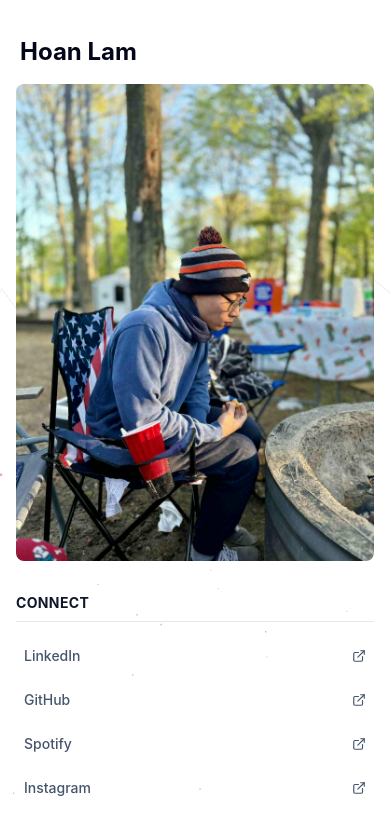
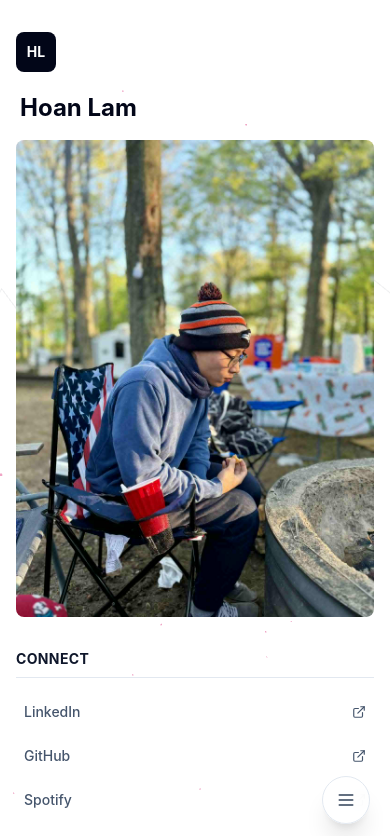
Before and after one commit to clcik-click/Web_Resume, a React (Vite) app in the folder web-resume/: page / in a window 390 px wide. Shown: the top 836 px of the page. Built offline with nearby package versions, Linux system fonts and the light colour scheme.

Commit message:
Add mobile friendly burger

```diff
--- a/web-resume/src/components/layout/Sidebar.tsx
+++ b/web-resume/src/components/layout/Sidebar.tsx
@@ -1,6 +1,7 @@
 import { motion } from "framer-motion";
-import { BookOpenText, BriefcaseBusiness, ExternalLink, FlaskConical, FolderKanban, Home } from "lucide-react";
+import { BookOpenText, BriefcaseBusiness, ExternalLink, FlaskConical, FolderKanban, Home, Menu, X } from "lucide-react";
 import type { LucideIcon } from "lucide-react";
+import { useState } from "react";
 import { NavLink } from "react-router-dom";
 import MusicBar from "../media/MusicBar";
 import AccentToggle from "../ui/AccentToggle";
@@ -24,11 +25,61 @@ const navLinkClass = ({ isActive }: { isActive: boolean }) =>
   }`;
 
 export default function Sidebar() {
+  const [mobileOpen, setMobileOpen] = useState(false);
+
   const focusStats = stats.filter((stat) =>
     ["Curiosity Level", "Team Player Energy", "Debugging Mojo","Piano Progression"].includes(stat.name)
   );
 
   return (
+    <>
+    <button
+      type="button"
+      onClick={() => setMobileOpen((prev) => !prev)}
+      className="fixed bottom-5 right-5 z-[90] inline-flex h-12 w-12 items-center justify-center rounded-full border border-slate-200 bg-white/90 text-slate-700 shadow-xl backdrop-blur transition hover:bg-slate-50 dark:border-slate-700 dark:bg-slate-900/90 dark:text-slate-200 dark:hover:bg-slate-800 lg:hidden"
+      aria-label={mobileOpen ? "Close menu" : "Open menu"}
+      title={mobileOpen ? "Close menu" : "Open menu"}
+    >
+      {mobileOpen ? <X size={20} /> : <Menu size={20} />}
+    </button>
+
+    {mobileOpen && (
+      <>
+      <div
+        className="fixed inset-0 z-[80] bg-slate-950/30 backdrop-blur-[1px] lg:hidden"
+        onClick={() => setMobileOpen(false)}
+      />
+      <div className="fixed bottom-20 right-5 z-[85] w-[min(22rem,calc(100vw-2.5rem))] rounded-2xl border border-slate-200 bg-white p-4 shadow-2xl dark:border-slate-700 dark:bg-slate-900 lg:hidden">
+        <div className="mb-4 grid grid-cols-4 gap-2">
+          <ThemeToggle />
+          <MusicBar />
+          <AccentToggle />
+          <BackgroundToggle />
+        </div>
+
+        <nav className="grid grid-cols-2 gap-2">
+          {navItems.map(({ Icon, ...item }) => (
+            <NavLink
+              key={item.to}
+              to={item.to}
+              onClick={() => setMobileOpen(false)}
+              className={({ isActive }) =>
+                `flex items-center gap-2 rounded-lg border px-3 py-2 text-sm font-medium transition ${
+                  isActive
+                    ? "border-slate-900 bg-slate-900 text-white dark:border-white dark:bg-white dark:text-slate-950"
+                    : "border-slate-200 bg-white text-slate-700 hover:bg-slate-50 dark:border-slate-700 dark:bg-slate-900 dark:text-slate-200 dark:hover:bg-slate-800"
+                }`
+              }
+            >
+              <Icon size={16} />
+              <span>{item.label}</span>
+            </NavLink>
+          ))}
+        </nav>
+      </div>
+      </>
+    )}
+
     <motion.header
       initial={{ opacity: 0, x: -16 }}
       animate={{ opacity: 1, x: 0 }}
@@ -65,6 +116,12 @@ export default function Sidebar() {
       </div>
 
       <div className="relative z-10 mx-auto px-4 pt-8 pb-6 sm:px-6 md:max-w-2xl md:px-4 lg:min-h-full lg:flex-auto lg:border-r lg:border-slate-200 lg:px-8 lg:py-10 dark:lg:border-slate-800 xl:px-10">
+        <div className="mb-5 flex items-center justify-between lg:hidden">
+          <div className="flex h-10 w-10 items-center justify-center rounded-lg bg-slate-950 text-sm font-bold text-white dark:bg-white dark:text-slate-950">
+            HL
+          </div>
+        </div>
+
         <motion.section
           initial={{ opacity: 0, y: 12 }}
           animate={{ opacity: 1, y: 0 }}
@@ -173,5 +230,6 @@ export default function Sidebar() {
         </motion.section>
       </div>
     </motion.header>
+    </>
   );
 }
```
